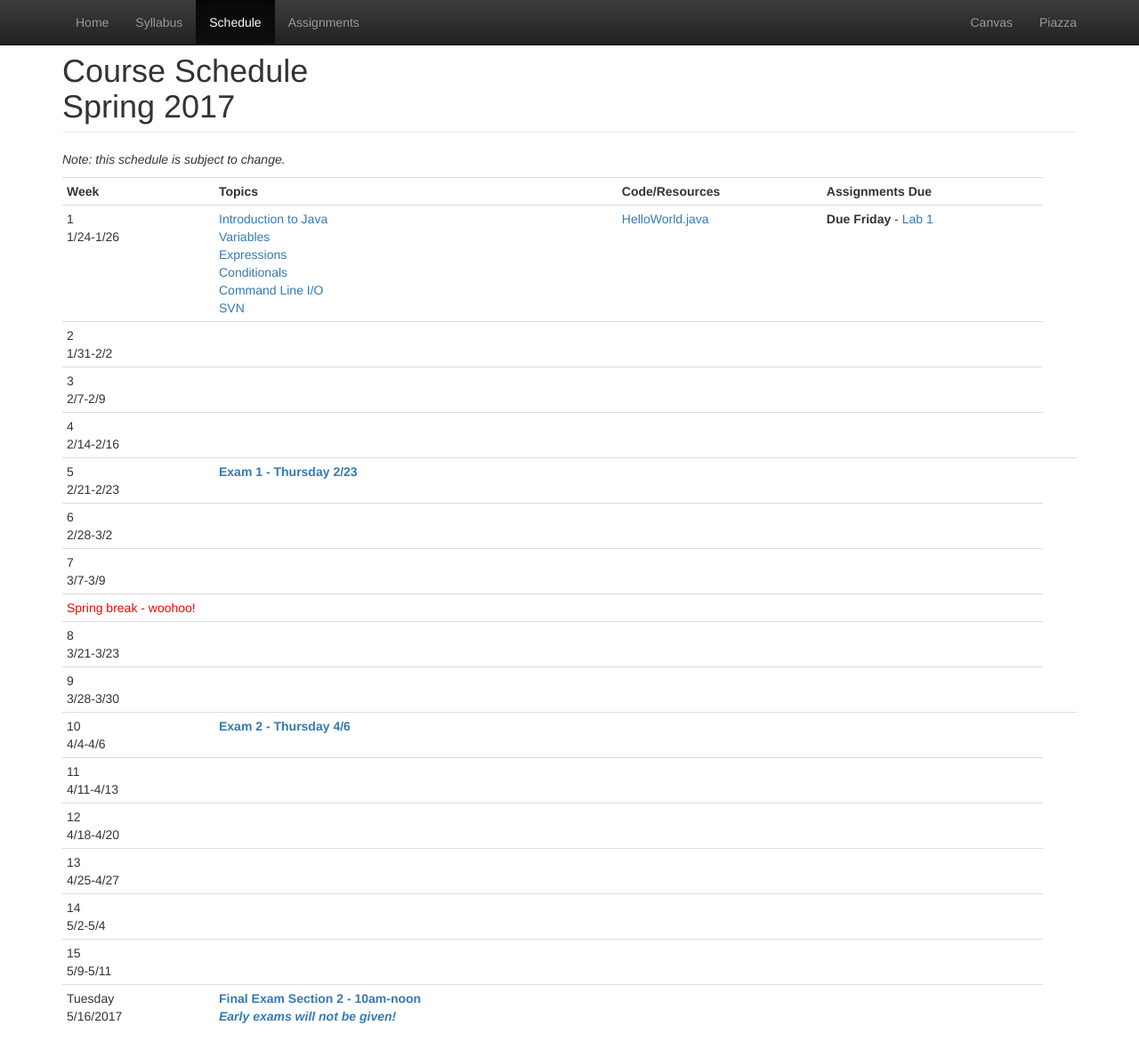
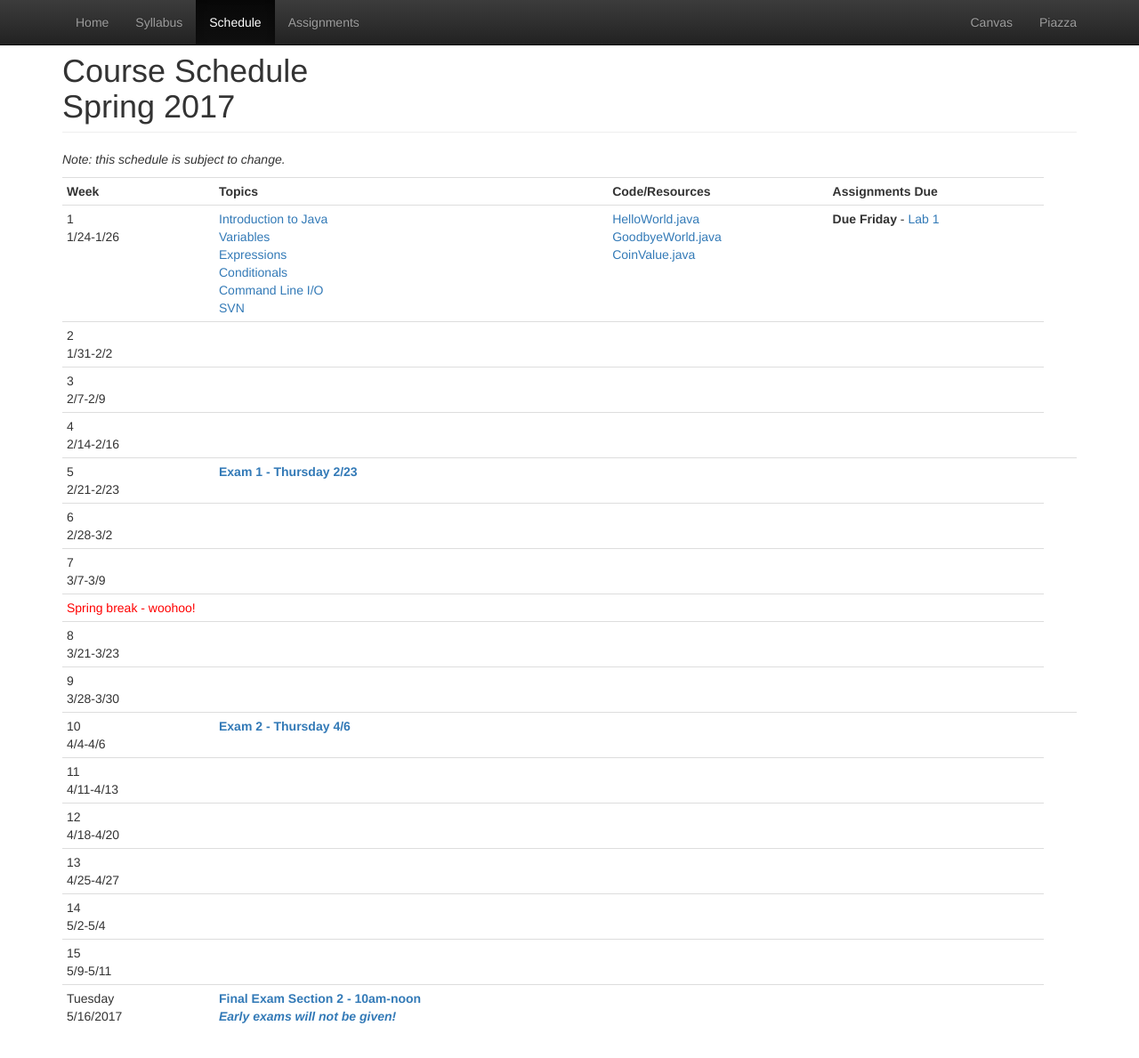
Before and after one commit to CS514-F17/cs514-f17.github.io, a Jekyll site: the page built from schedule.html, in a window 1280 px wide and 1197 px high. Shown: the top 1189 px of the window at 89% size. Built offline with Jekyll 4.4.1, drawn with Linux system fonts in a browser that asks for light colours.

Commit message:
day 2 examples

```diff
--- a/schedule.html
+++ b/schedule.html
@@ -28,7 +28,9 @@
 				<!--<a href="https://github.com/CS112-F16/notes/blob/master/grading_rubric.md">Grading Rubric</a><br/>-->
 			</td>
 			<td>
-			  <a href="https://github.com/CS112-S17/code/blob/master/HelloWorld.java">HelloWorld.java</a>
+			  <a href="https://github.com/CS112-S17/code/blob/master/HelloWorld.java">HelloWorld.java</a><br/>
+			  <a href="https://github.com/CS112-S17/code/blob/master/GoodbyeWorld.java">GoodbyeWorld.java</a><br/>
+			  <a href="https://github.com/CS112-S17/code/blob/master/CoinValue.java">CoinValue.java</a><br/>
 			</td>
 			<td><strong>Due Friday</strong> - <a href="https://github.com/CS112-S17/labs/blob/master/lab1.md">Lab 1</a></td>
 		</tr>
```
